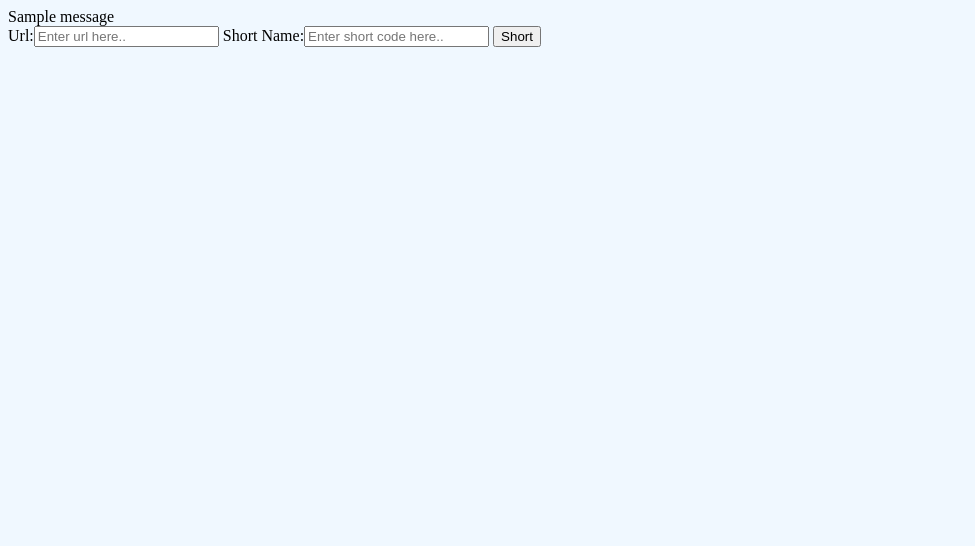
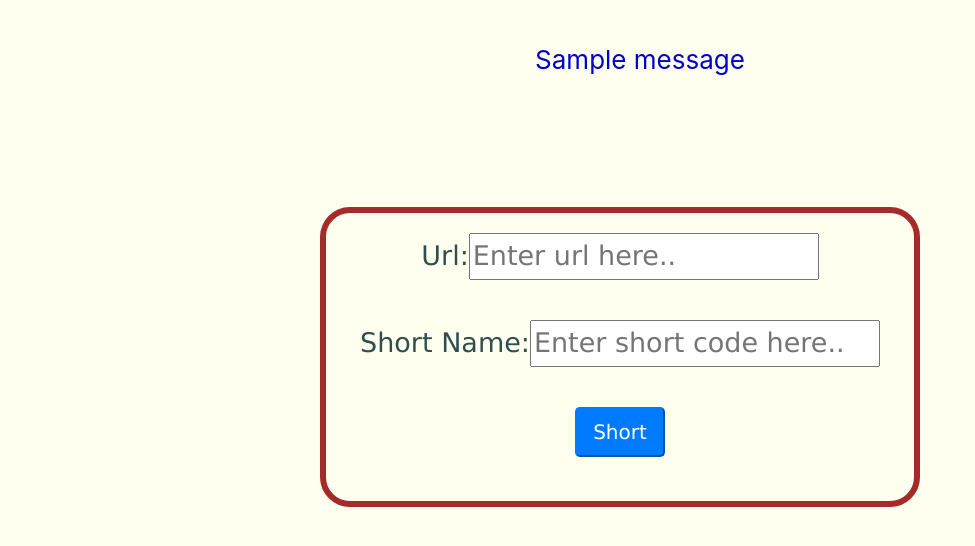
Before and after one commit to PureddyLavanya/URL_SHORTNER_Flask, a Flask app: page / in a window 1280 px wide. Shown: the top 546 px of the page, without its empty margins (0-975 px from the left). Run offline with Flask 2, Linux system fonts and the light colour scheme; one stand-in notice (Sample message) is shown; some libraries are stand-ins or nearby versions.

Commit message:
updating sourcecode

```diff
--- a/app.py
+++ b/app.py
@@ -27,7 +27,7 @@ def url_short():
         urls[sh_code]={'url':request.form["url"]}
         with open('urls.json','w') as url_file:
             json.dump(urls,url_file)
-        return render_template("short_url.html",code=sh_code,sh_url=request.form["url"])
+        return render_template("short_url.html",srt_code=sh_code,srt_url=request.form["url"])
     else:
         return redirect(url_for('index'))
 
--- a/templates/index.html
+++ b/templates/index.html
@@ -6,15 +6,40 @@
     <meta name="viewport" content="width=device-width, initial-scale=1.0">
     <title>Index Page</title>
     <link rel="stylesheet" href="../static/style.css">
+    <link rel="stylesheet" href="https://stackpath.bootstrapcdn.com/bootstrap/4.3.1/css/bootstrap.min.css" integrity="sha384-ggOyR0iXCbMQv3Xipma34MD+dH/1fQ784/j6cY/iJTQUOhcWr7x9JvoRxT2MZw1T" crossorigin="anonymous">
+    <style>
+        body{
+        background-color:ivory;
+      }
+      div{
+        margin: 10% 25% 10% 25%;
+        padding:20px;
+        text-align: center;
+        font-size:27px;
+        font-family: 'Lucida Sans', 'Lucida Sans Regular', 'Lucida Grande', 'Lucida Sans Unicode', Geneva, Verdana, sans-serif;
+        border-radius:30px;
+        border:6px solid brown;
+        width: 600px;
+        height: 300px;
+            color:darkslategrey;
+      }
+      p{
+        font-size:26px;
+        margin-top:40px;
+        color:mediumblue;
+      }
+    </style>
 </head>
 <body>
     {% for message in get_flashed_messages() %}
-     {{message}}
+    <p class="text-center "> {{message}} </p>
     {% endfor %}
+    <div class="form">
     <form action="/url_short" method="post" enctype="multipart/form-data">
-        Url:<input type="url" placeholder="Enter url here.." name="url">
-        Short Name:<input type="text" placeholder="Enter short code here.." name="code">
-        <input type="submit" value="Short">
+        Url:<input type="url" placeholder="Enter url here.." name="url"><br><br>
+        Short Name:<input type="text" placeholder="Enter short code here.." name="code"><br><br>
+        <input class="btn-primary btn-lg" type="submit" value="Short">
     </form>
+</div>
 </body>
 </html>
--- a/urls.json
+++ b/urls.json
@@ -1 +1 @@
-{"go": {"url": "https://www.google.com"}, "jh": {"url": "https://www.w3schools.com"}, "j": {"url": "https://www.youtube.com"}, "mn": {"url": "https://www.youtube.com"}, "bx": {"url": "https://www.instagram.com"}, "fb": {"url": "https://www.facebook.com"}, "gh": {"url": "https://github.com"}}
+{"go": {"url": "https://www.google.com"}, "jh": {"url": "https://www.w3schools.com"}, "j": {"url": "https://www.youtube.com"}, "mn": {"url": "https://www.youtube.com"}, "bx": {"url": "https://www.instagram.com"}, "fb": {"url": "https://www.facebook.com"}, "gh": {"url": "https://github.com"}, "tw": {"url": "https://www.twitter.com"}, "gk": {"url": "https://www.geeksforgeeks.com"}, "wd": {"url": "https://www.wordpress.com"}, "hr": {"url": "https://www.heroku.com"}, "cs": {"url": "https://www.codesignal.com"}, "cw": {"url": "https://www.codewars.com"}, "cf": {"url": "https://www.codeforces.com"}, "vt": {"url": "https://www.viit.in"}, "yh": {"url": "https://www.yahoo.com"}}
```
Also changed, not shown: templates/short_url.html (+31 -2 lines).
